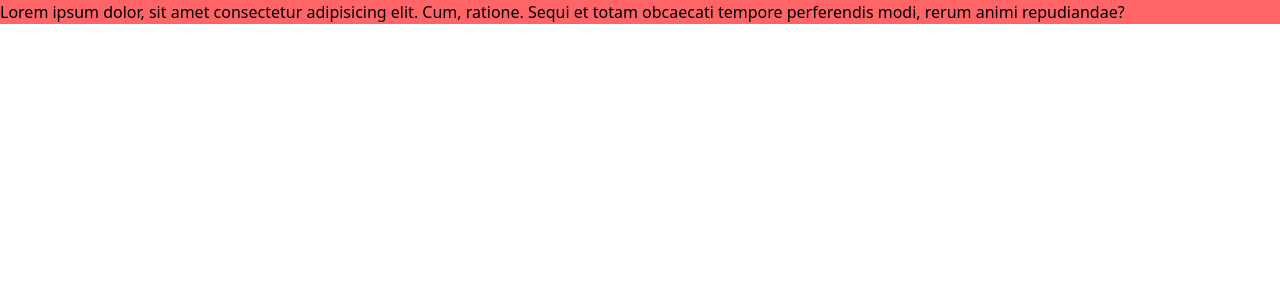
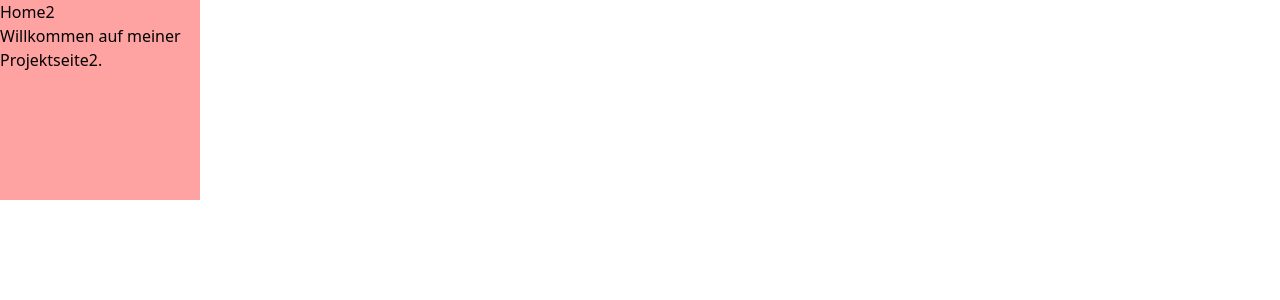
Before and after one commit to Chromamoeller/DevShowcase, a Vue app: page /2 in a window 1280 px wide. Shown: the top 300 px of the page. Built offline with nearby package versions, Linux system fonts and the light colour scheme.

Commit message:
successfully added router

```diff
--- a/src/App.vue
+++ b/src/App.vue
@@ -1,10 +1,9 @@
 <script setup lang="ts"></script>
 
 <template>
-  <p class="bg-red-400">
-    Lorem ipsum dolor, sit amet consectetur adipisicing elit. Cum, ratione.
-    Sequi et totam obcaecati tempore perferendis modi, rerum animi repudiandae?
-  </p>
+  <div class="w-50 h-50 bg-red-300">
+    <RouterView />
+  </div>
 </template>
 
 <style scoped></style>
--- /dev/null
+++ b/src/router/index.ts
@@ -0,0 +1,18 @@
+import { createRouter, createWebHistory } from "vue-router";
+import type { RouteRecordRaw } from "vue-router";
+import HelloWorld from "../views/HelloWorld.vue";
+import HelloWorld2 from "../views/HelloWorld2.vue";
+
+const routes: RouteRecordRaw[] = [
+  {
+    path: "/",
+    name: "home",
+    component: HelloWorld,
+  },
+  {
+    path: "/2",
+    name: "2",
+    component: HelloWorld2,
+  },
+];
+export const router = createRouter({ history: createWebHistory(), routes });
--- /dev/null
+++ b/src/views/HelloWorld.vue
@@ -0,0 +1,6 @@
+<template>
+  <div>
+    <h1>Home</h1>
+    <p>Willkommen auf meiner Projektseite.</p>
+  </div>
+</template>
--- /dev/null
+++ b/src/views/HelloWorld2.vue
@@ -0,0 +1,6 @@
+<template>
+  <div>
+    <h1>Home2</h1>
+    <p>Willkommen auf meiner Projektseite2.</p>
+  </div>
+</template>
```
Also changed, not shown: src/main.ts (+11 -4 lines).
